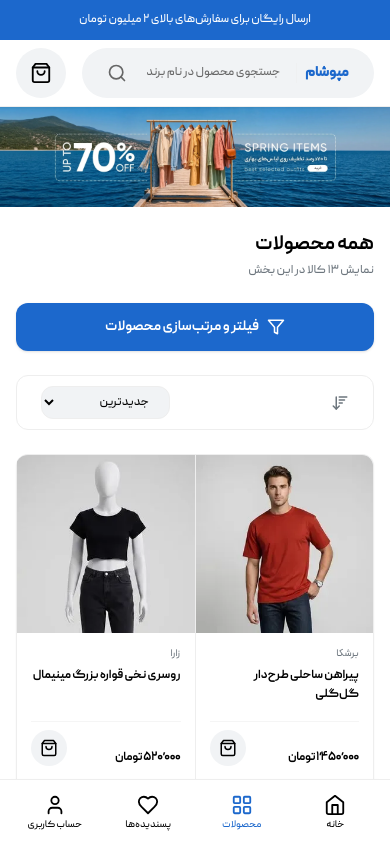
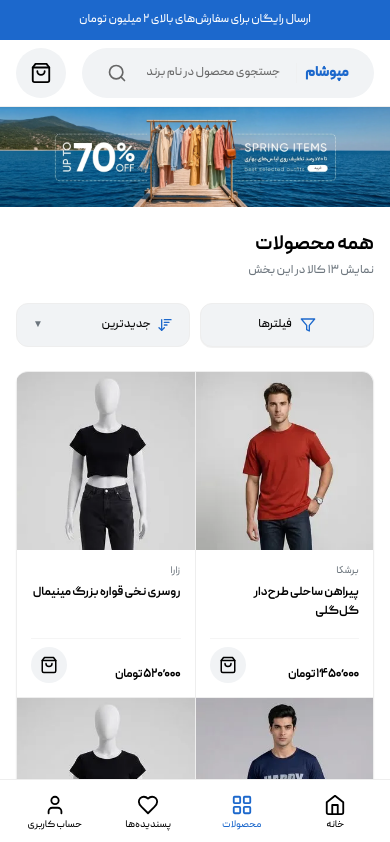
Before and after one commit to depix-ir/mepusham-api, a Next.js app: page /products in a window 390 px wide. Shown: the top 842 px of the page. Built offline with nearby package versions, Linux system fonts and the light colour scheme.

Commit message:
Enhance product page sorting and filtering experience across desktop and mobile
Co-authored-by: moazzen3169 <141169107+moazzen3169@users.noreply.github.com>

```diff
--- a/src/app/products/ProductsClientPage.tsx
+++ b/src/app/products/ProductsClientPage.tsx
@@ -78,6 +78,13 @@ export function ProductsClientPage() {
       router.push("/products", { scroll: false });
     });
   };
+
+  const sortOptions = [
+    { id: "newest", label: "جدیدترین" },
+    { id: "price_asc", label: "ارزان‌ترین" },
+    { id: "price_desc", label: "گران‌ترین" },
+    { id: "discount", label: "بیشترین تخفیف" },
+  ];
 
   const handleSortChange = (e: React.ChangeEvent<HTMLSelectElement>) => {
     updateUrlFilters(filters, e.target.value);
@@ -179,21 +186,47 @@ export function ProductsClientPage() {
           </p>
         </div>
 
-        {/* Mobile Filter Button (Full-width button for mobile modal trigger) */}
-        <div className="block md:hidden mb-4">
+        {/* Mobile Action Bar: Minimal Filter Button & Styled Sort Dropdown in 1 Row */}
+        <div className="grid grid-cols-2 gap-2.5 md:hidden mb-4">
+          {/* Filter Modal Trigger */}
           <button
             type="button"
             onClick={() => setIsFilterModalOpen(true)}
-            className="w-full h-12 bg-primary hover:bg-primary-hover active:bg-primary-active text-primary-foreground font-semibold text-sm rounded-xl flex items-center justify-center gap-2 transition-colors cursor-pointer shadow-sm"
+            className="h-11 px-3 bg-surface-subtle hover:bg-surface-muted border border-border-product rounded-xl flex items-center justify-center gap-2 text-xs font-medium text-foreground transition-all cursor-pointer shadow-2xs active:scale-[0.98]"
           >
-            <FilterIcon size={18} />
-            <span>فیلتر و مرتب‌سازی محصولات</span>
+            <FilterIcon size={16} className="text-primary shrink-0" />
+            <span>فیلترها</span>
             {activeFilterCount > 0 && (
-              <span className="bg-white text-primary text-xs font-bold px-2 py-0.5 rounded-full mr-1">
+              <span className="bg-primary text-primary-foreground text-[10px] font-bold px-1.5 py-0.5 rounded-full">
                 {activeFilterCount}
               </span>
             )}
           </button>
+
+          {/* Styled Minimal Sort Dropdown */}
+          <div className="relative h-11">
+            <div className="absolute inset-0 bg-surface-subtle border border-border-product rounded-xl flex items-center justify-between px-3 pointer-events-none">
+              <div className="flex items-center gap-1.5 text-xs font-medium text-foreground truncate">
+                <SortIcon size={16} className="text-primary shrink-0" />
+                <span className="truncate">
+                  {sortOptions.find((o) => o.id === sortParam)?.label || "جدیدترین"}
+                </span>
+              </div>
+              <span className="text-muted text-[10px]">▼</span>
+            </div>
+            <select
+              value={sortParam}
+              aria-label="مرتب‌سازی محصولات"
+              onChange={handleSortChange}
+              className="absolute inset-0 w-full h-full opacity-0 cursor-pointer text-xs"
+            >
+              {sortOptions.map((option) => (
+                <option key={option.id} value={option.id}>
+                  {option.label}
+                </option>
+              ))}
+            </select>
+          </div>
         </div>
 
         {/* Active Filter Badges Bar */}
@@ -319,23 +352,39 @@ export function ProductsClientPage() {
 
           {/* Product Grid Area (Left side) */}
           <div className="md:col-span-3 flex flex-col gap-4">
-            {/* Top Toolbar (Sort dropdown & result count) */}
-            <div className="bg-background border border-border-product rounded-xl px-4 py-2.5 flex items-center justify-between gap-4 text-xs md:text-sm">
-              <div className="flex items-center gap-2 text-muted">
-                <SortIcon size={18} />
-                <span className="hidden sm:inline">مرتب‌سازی بر اساس:</span>
+            {/* Top Toolbar (Desktop Horizontal Sort Links & result count) */}
+            <div className="hidden md:flex bg-background border border-border-product rounded-xl px-4 py-2.5 items-center justify-between gap-4 text-xs md:text-sm">
+              <div className="flex items-center gap-3">
+                <div className="flex items-center gap-1.5 text-muted font-medium shrink-0">
+                  <SortIcon size={18} />
+                  <span>مرتب‌سازی بر اساس:</span>
+                </div>
+
+                {/* Horizontal Link-style buttons for Desktop */}
+                <div className="flex items-center gap-1">
+                  {sortOptions.map((option) => {
+                    const isActive = sortParam === option.id;
+                    return (
+                      <button
+                        key={option.id}
+                        type="button"
+                        onClick={() => updateUrlFilters(filters, option.id)}
+                        className={`px-3 py-1.5 rounded-lg text-xs md:text-sm font-medium transition-all cursor-pointer ${
+                          isActive
+                            ? "bg-primary text-primary-foreground font-semibold shadow-2xs"
+                            : "text-muted hover:text-foreground hover:bg-surface-subtle"
+                        }`}
+                      >
+                        {option.label}
+                      </button>
+                    );
+                  })}
+                </div>
               </div>
 
-              <select
-                value={sortParam}
-                onChange={handleSortChange}
-                className="bg-surface-subtle border border-border-product rounded-lg px-3 py-1.5 text-xs md:text-sm text-foreground focus:outline-none focus:border-primary cursor-pointer"
-              >
-                <option value="newest">جدیدترین</option>
-                <option value="price_asc">ارزان‌ترین</option>
-                <option value="price_desc">گران‌ترین</option>
-                <option value="discount">بیشترین تخفیف</option>
-              </select>
+              <span className="text-xs text-muted font-normal shrink-0">
+                {filteredProducts.length.toLocaleString("fa-IR")} کالا
+              </span>
             </div>
 
             {/* Product Grid */}
--- a/src/components/commerce/ProductFilterModal.tsx
+++ b/src/components/commerce/ProductFilterModal.tsx
@@ -24,9 +24,13 @@ export function ProductFilterModal({
   allProducts,
   matchingCount,
 }: ProductFilterModalProps) {
-  // Prevent background scrolling when modal is open
+  // Local temporary filter state for mobile modal batching
+  const [tempFilters, setTempFilters] = React.useState<FilterState>(filters);
+
+  // Sync temp filters when modal opens or external filters change
   useEffect(() => {
     if (isOpen) {
+      setTempFilters(filters);
       document.body.style.overflow = "hidden";
     } else {
       document.body.style.overflow = "";
@@ -34,37 +38,73 @@ export function ProductFilterModal({
     return () => {
       document.body.style.overflow = "";
     };
-  }, [isOpen]);
+  }, [isOpen, filters]);
+
+  // Calculate matching count dynamically for temp filters
+  const tempMatchingCount = React.useMemo(() => {
+    let list = [...allProducts];
+
+    if (tempFilters.category) {
+      list = list.filter((p) => p.category.slug === tempFilters.category);
+    }
+    if (tempFilters.brands.length > 0) {
+      list = list.filter((p) => p.brand?.slug && tempFilters.brands.includes(p.brand.slug));
+    }
+    if (tempFilters.minPrice !== undefined && !isNaN(Number(tempFilters.minPrice))) {
+      list = list.filter((p) => p.pricing.minPrice >= Number(tempFilters.minPrice));
+    }
+    if (tempFilters.maxPrice !== undefined && !isNaN(Number(tempFilters.maxPrice))) {
+      list = list.filter((p) => p.pricing.minPrice <= Number(tempFilters.maxPrice));
+    }
+    if (tempFilters.inStock) {
+      list = list.filter((p) => p.inventory.totalStock > 0);
+    }
+    if (tempFilters.hasDiscount) {
+      list = list.filter((p) => p.pricing.hasDiscount);
+    }
+    if (tempFilters.q && tempFilters.q.trim() !== "") {
+      const q = tempFilters.q.trim().toLowerCase();
+      list = list.filter(
+        (p) =>
+          p.title.toLowerCase().includes(q) ||
+          (p.description && p.description.toLowerCase().includes(q)) ||
+          p.category.name.toLowerCase().includes(q) ||
+          (p.brand?.name && p.brand.name.toLowerCase().includes(q)) ||
+          (p.tags && p.tags.some((tag) => tag.toLowerCase().includes(q)))
+      );
+    }
+
+    return list.length;
+  }, [allProducts, tempFilters]);
 
   if (!isOpen) return null;
 
+  const handleApply = () => {
+    onFilterChange(tempFilters);
+    onClose();
+  };
+
+  const handleClear = () => {
+    onClearFilters();
+    onClose();
+  };
+
   const activeFilterCount =
-    (filters.category ? 1 : 0) +
-    filters.brands.length +
-    (filters.minPrice ? 1 : 0) +
-    (filters.maxPrice ? 1 : 0) +
-    (filters.inStock ? 1 : 0) +
-    (filters.hasDiscount ? 1 : 0) +
-    (filters.q ? 1 : 0);
+    (tempFilters.category ? 1 : 0) +
+    tempFilters.brands.length +
+    (tempFilters.minPrice ? 1 : 0) +
+    (tempFilters.maxPrice ? 1 : 0) +
+    (tempFilters.inStock ? 1 : 0) +
+    (tempFilters.hasDiscount ? 1 : 0) +
+    (tempFilters.q ? 1 : 0);
 
   return (
-    <div className="fixed inset-0 z-50 flex flex-col justify-end md:hidden">
-      {/* Backdrop */}
-      <div
-        className="fixed inset-0 bg-black/60 backdrop-blur-xs transition-opacity"
-        onClick={onClose}
-        aria-hidden="true"
-      />
-
-      {/* Modal / Drawer Sheet */}
-      <div className="relative z-10 w-full max-h-[90vh] bg-background rounded-t-2xl shadow-2xl flex flex-col overflow-hidden animate-in slide-in-from-bottom duration-300">
-        {/* Drag handle & Header */}
-        <div className="pt-3 pb-2 px-4 flex flex-col border-b border-border-product bg-background">
-          <div className="w-12 h-1 bg-border rounded-full self-center mb-2" />
-          <div className="flex items-center justify-between">
+    <div className="fixed inset-0 z-[60] flex flex-col bg-background md:hidden animate-in fade-in duration-200">
+      {/* Fullscreen Header */}
+      <div className="h-14 px-4 flex items-center justify-between border-b border-border-product bg-background shrink-0">
         <div className="flex items-center gap-2">
-              <FilterIcon size={18} className="text-primary" />
-              <h2 className="font-bold text-base text-foreground">فیلتر پیشرفته</h2>
+          <FilterIcon size={20} className="text-primary" />
+          <h2 className="font-bold text-base text-foreground">فیلتر محصولات</h2>
           {activeFilterCount > 0 && (
             <span className="bg-primary/10 text-primary text-xs font-semibold px-2 py-0.5 rounded-full">
               {activeFilterCount}
@@ -75,46 +115,54 @@ export function ProductFilterModal({
           {activeFilterCount > 0 && (
             <button
               type="button"
-                  onClick={onClearFilters}
+              onClick={handleClear}
               className="text-xs font-medium text-error flex items-center gap-1 cursor-pointer"
             >
               <TrashIcon size={14} />
-                  <span>حذف همه</span>
+              <span>پاک‌کردن</span>
             </button>
           )}
           <button
             type="button"
             onClick={onClose}
-                className="w-8 h-8 rounded-full bg-surface-subtle flex items-center justify-center text-foreground hover:bg-surface-muted transition-colors cursor-pointer"
+            className="w-9 h-9 rounded-full bg-surface-subtle flex items-center justify-center text-foreground hover:bg-surface-muted transition-colors cursor-pointer"
             aria-label="بستن"
           >
-                <XIcon size={18} />
+            <XIcon size={20} />
           </button>
         </div>
       </div>
-        </div>
 
-        {/* Filter Content */}
+      {/* Filter Content Area */}
       <div className="p-4 overflow-y-auto flex-1">
         <ProductFilterPanel
-            filters={filters}
-            onFilterChange={onFilterChange}
-            onClearFilters={onClearFilters}
+          filters={tempFilters}
+          onFilterChange={(newFilters) => setTempFilters(newFilters)}
+          onClearFilters={() =>
+            setTempFilters({
+              category: undefined,
+              brands: [],
+              minPrice: undefined,
+              maxPrice: undefined,
+              inStock: false,
+              hasDiscount: false,
+              q: undefined,
+            })
+          }
           allProducts={allProducts}
           className="border-none p-0 rounded-none shadow-none"
         />
       </div>
 
-        {/* Sticky Action Footer */}
-        <div className="p-4 border-t border-border-product bg-background flex items-center gap-3">
+      {/* Fullscreen Sticky Action Footer (Applies filters on click) */}
+      <div className="p-4 border-t border-border-product bg-background flex items-center gap-3 shrink-0 pb-[max(1rem,env(safe-area-inset-bottom,1rem))]">
         <button
           type="button"
-            onClick={onClose}
+          onClick={handleApply}
           className="w-full h-12 bg-primary hover:bg-primary-hover active:bg-primary-active text-primary-foreground font-semibold text-sm rounded-xl transition-colors cursor-pointer flex items-center justify-center gap-2 shadow-sm"
         >
-            <span>مشاهده ({matchingCount.toLocaleString("fa-IR")}) محصول</span>
+          <span>اعمال فیلترها ({tempMatchingCount.toLocaleString("fa-IR")} کالا)</span>
         </button>
-        </div>
       </div>
     </div>
   );
--- a/src/components/commerce/ProductFilterPanel.tsx
+++ b/src/components/commerce/ProductFilterPanel.tsx
@@ -81,7 +81,7 @@ export function ProductFilterPanel({
 
   return (
     <aside
-      className={`bg-background rounded-xl border border-border-product p-4 flex flex-col gap-6 text-foreground select-none ${className}`.trim()}
+      className={`bg-background rounded-xl border border-border-product p-4 flex flex-col gap-6 text-foreground select-none max-h-[calc(100vh-7rem)] overflow-y-auto ${className}`.trim()}
     >
       {/* Panel Header */}
       <div className="flex items-center justify-between border-b border-border-product pb-3">
```
Lines whose indentation alone changed are shown as unchanged.
